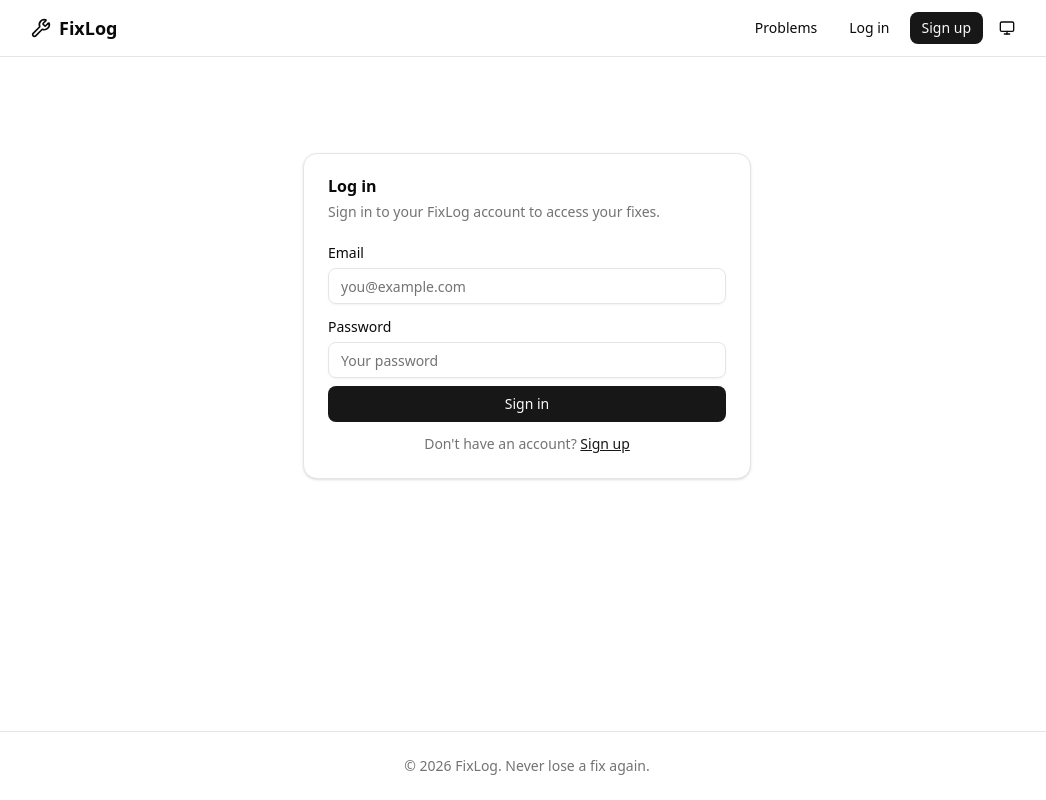
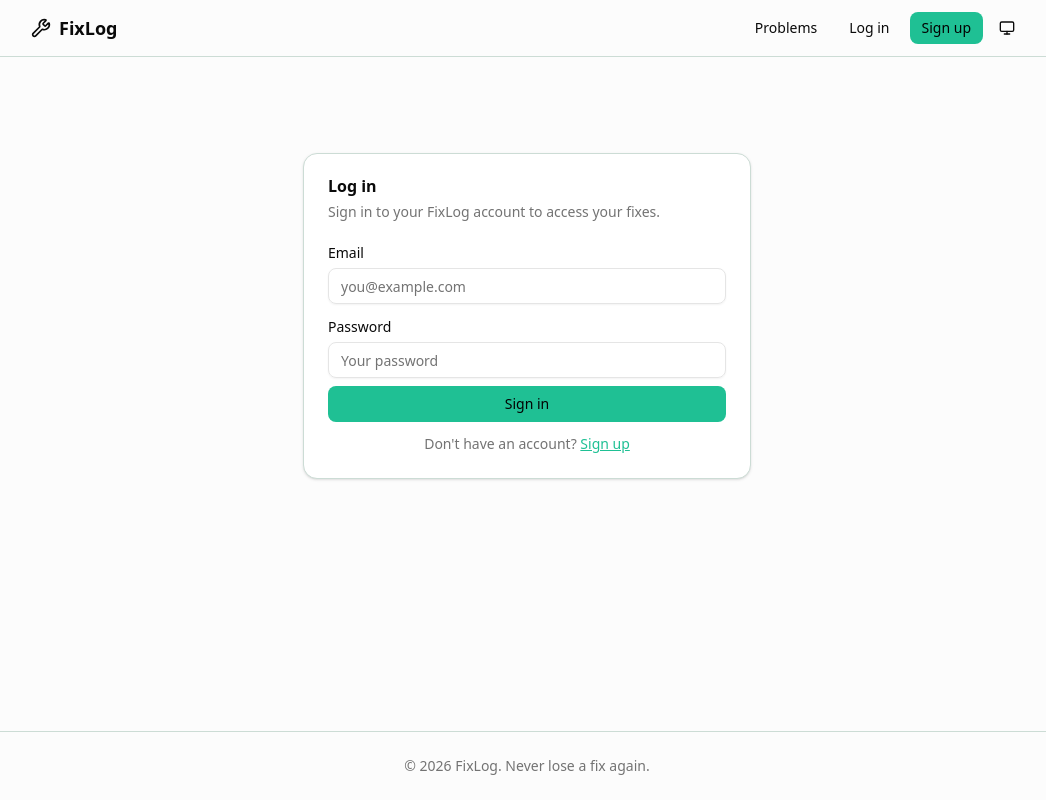
Before and after one commit to JesusEgonVenegas/fixlog, a Next.js app: page /login in a window 1280 px wide. Shown: the whole page, without its empty margins (113-1159 px from the left). Built offline with nearby package versions, Linux system fonts and the light colour scheme; no server answers.

Commit message:
style: replace color tokens with mint-accented palette

```diff
--- a/app/globals.css
+++ b/app/globals.css
@@ -49,24 +49,24 @@
 
 :root {
   --radius: 0.625rem;
-  --background: oklch(1 0 0);
+  --background: oklch(0.99 0 0);
   --foreground: oklch(0.145 0 0);
   --card: oklch(1 0 0);
   --card-foreground: oklch(0.145 0 0);
   --popover: oklch(1 0 0);
   --popover-foreground: oklch(0.145 0 0);
-  --primary: oklch(0.205 0 0);
-  --primary-foreground: oklch(0.985 0 0);
+  --primary: oklch(0.72 0.14 168);
+  --primary-foreground: oklch(0.1 0 0);
   --secondary: oklch(0.97 0 0);
   --secondary-foreground: oklch(0.205 0 0);
-  --muted: oklch(0.97 0 0);
+  --muted: oklch(0.96 0 0);
   --muted-foreground: oklch(0.556 0 0);
-  --accent: oklch(0.97 0 0);
-  --accent-foreground: oklch(0.205 0 0);
+  --accent: oklch(0.94 0.03 168);
+  --accent-foreground: oklch(0.15 0.02 168);
   --destructive: oklch(0.577 0.245 27.325);
-  --border: oklch(0.922 0 0);
+  --border: oklch(0.88 0.02 168);
   --input: oklch(0.922 0 0);
-  --ring: oklch(0.708 0 0);
+  --ring: oklch(0.72 0.14 168);
   --chart-1: oklch(0.646 0.222 41.116);
   --chart-2: oklch(0.6 0.118 184.704);
   --chart-3: oklch(0.398 0.07 227.392);
@@ -74,46 +74,46 @@
   --chart-5: oklch(0.769 0.188 70.08);
   --sidebar: oklch(0.985 0 0);
   --sidebar-foreground: oklch(0.145 0 0);
-  --sidebar-primary: oklch(0.205 0 0);
-  --sidebar-primary-foreground: oklch(0.985 0 0);
-  --sidebar-accent: oklch(0.97 0 0);
-  --sidebar-accent-foreground: oklch(0.205 0 0);
-  --sidebar-border: oklch(0.922 0 0);
-  --sidebar-ring: oklch(0.708 0 0);
+  --sidebar-primary: oklch(0.72 0.14 168);
+  --sidebar-primary-foreground: oklch(0.1 0 0);
+  --sidebar-accent: oklch(0.94 0.03 168);
+  --sidebar-accent-foreground: oklch(0.15 0.02 168);
+  --sidebar-border: oklch(0.88 0.02 168);
+  --sidebar-ring: oklch(0.72 0.14 168);
 }
 
 .dark {
-  --background: oklch(0.145 0 0);
+  --background: oklch(0.12 0.01 240);
   --foreground: oklch(0.985 0 0);
-  --card: oklch(0.205 0 0);
+  --card: oklch(0.18 0.01 240);
   --card-foreground: oklch(0.985 0 0);
-  --popover: oklch(0.205 0 0);
+  --popover: oklch(0.18 0.01 240);
   --popover-foreground: oklch(0.985 0 0);
-  --primary: oklch(0.922 0 0);
-  --primary-foreground: oklch(0.205 0 0);
+  --primary: oklch(0.78 0.14 168);
+  --primary-foreground: oklch(0.1 0 0);
   --secondary: oklch(0.269 0 0);
   --secondary-foreground: oklch(0.985 0 0);
-  --muted: oklch(0.269 0 0);
+  --muted: oklch(0.18 0.01 240);
   --muted-foreground: oklch(0.708 0 0);
-  --accent: oklch(0.269 0 0);
-  --accent-foreground: oklch(0.985 0 0);
+  --accent: oklch(0.22 0.03 168);
+  --accent-foreground: oklch(0.9 0.05 168);
   --destructive: oklch(0.704 0.191 22.216);
-  --border: oklch(1 0 0 / 10%);
+  --border: oklch(1 0 0 / 8%);
   --input: oklch(1 0 0 / 15%);
-  --ring: oklch(0.556 0 0);
+  --ring: oklch(0.78 0.14 168);
   --chart-1: oklch(0.488 0.243 264.376);
   --chart-2: oklch(0.696 0.17 162.48);
   --chart-3: oklch(0.769 0.188 70.08);
   --chart-4: oklch(0.627 0.265 303.9);
   --chart-5: oklch(0.645 0.246 16.439);
-  --sidebar: oklch(0.205 0 0);
+  --sidebar: oklch(0.18 0.01 240);
   --sidebar-foreground: oklch(0.985 0 0);
-  --sidebar-primary: oklch(0.488 0.243 264.376);
-  --sidebar-primary-foreground: oklch(0.985 0 0);
-  --sidebar-accent: oklch(0.269 0 0);
-  --sidebar-accent-foreground: oklch(0.985 0 0);
+  --sidebar-primary: oklch(0.78 0.14 168);
+  --sidebar-primary-foreground: oklch(0.1 0 0);
+  --sidebar-accent: oklch(0.22 0.03 168);
+  --sidebar-accent-foreground: oklch(0.9 0.05 168);
   --sidebar-border: oklch(1 0 0 / 10%);
-  --sidebar-ring: oklch(0.556 0 0);
+  --sidebar-ring: oklch(0.78 0.14 168);
 }
 
 @layer base {
```
